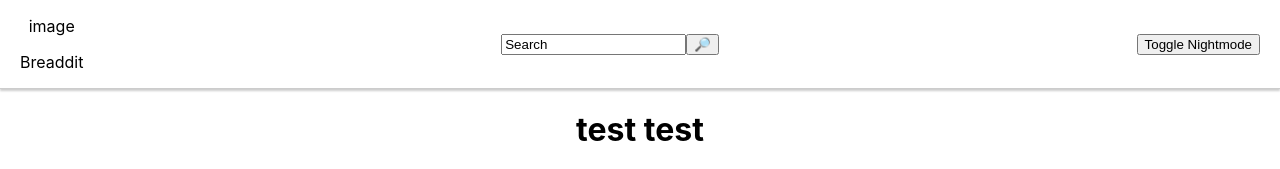
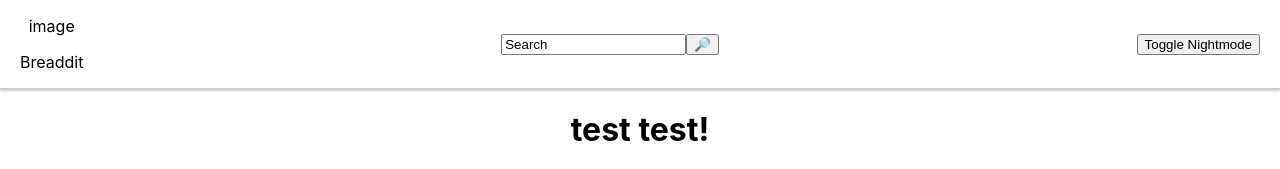
Before and after one commit to jonathanferraro/reddit-clone, a React (Create React App) app: page / in a window 1280 px wide. Shown: the top 169 px of the page. Built offline with nearby package versions, Linux system fonts and the light colour scheme; no server answers.

Commit message:
test test test

```diff
--- a/src/features/content-feed/ContentFeed.js
+++ b/src/features/content-feed/ContentFeed.js
@@ -38,7 +38,7 @@ export default function ContentFeed() {
 
     return(
         <div>
-            <h1>test test</h1>
+            <h1>test test!</h1>
             <div className="post-container">
                 {posts.map(post => (
                     post.post_hint === 'image' &&
```
